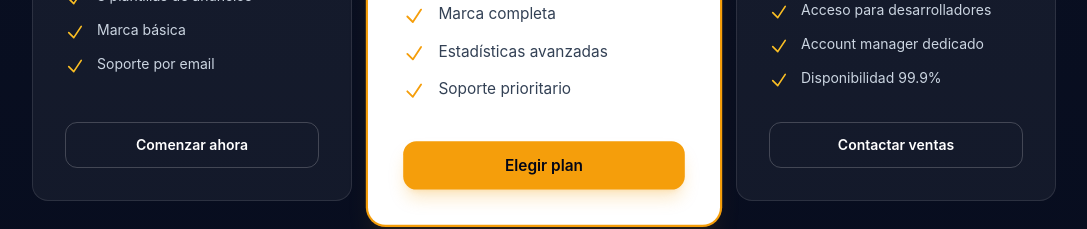
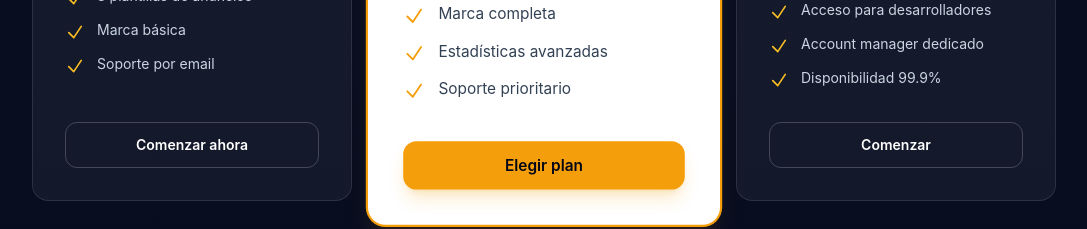
Before and after one commit to Vazquez-Alejandro/inmoxil, a Next.js app: page / in a window 1280 px wide. Shown: the part 2040-2269 px from the top of the page, without its empty margins (96-1183 px from the left). Built offline with nearby package versions, Linux system fonts and the light colour scheme; no server answers.

Commit message:
fix: change enterprise plan CTA from 'Contactar ventas' to 'Comenzar'

```diff
--- a/src/app/page.tsx
+++ b/src/app/page.tsx
@@ -79,7 +79,7 @@ const plans = [
     price: 199,
     description: 'Para grandes inmobiliarias y grupos',
     features: ['Créditos ilimitados', 'Importación personalizada', 'Plantillas personalizadas', 'Acceso para desarrolladores', 'Account manager dedicado', 'Disponibilidad 99.9%'],
-    cta: 'Contactar ventas',
+    cta: 'Comenzar',
     popular: false,
   },
 ]
```
